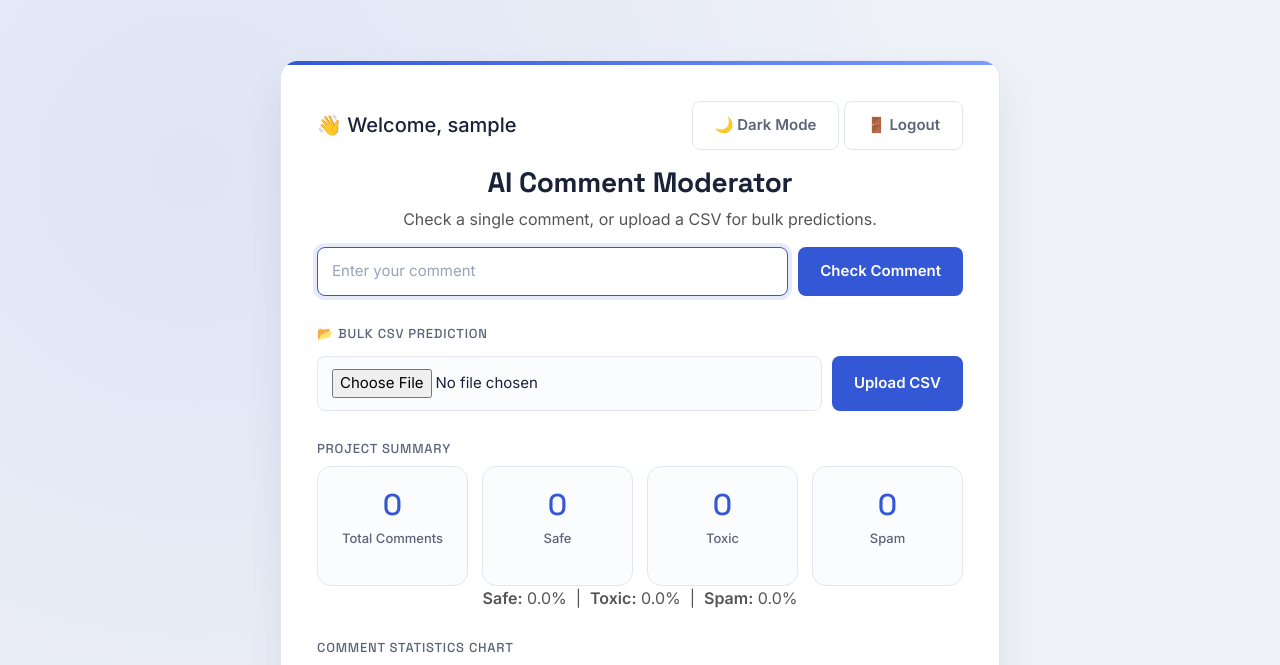
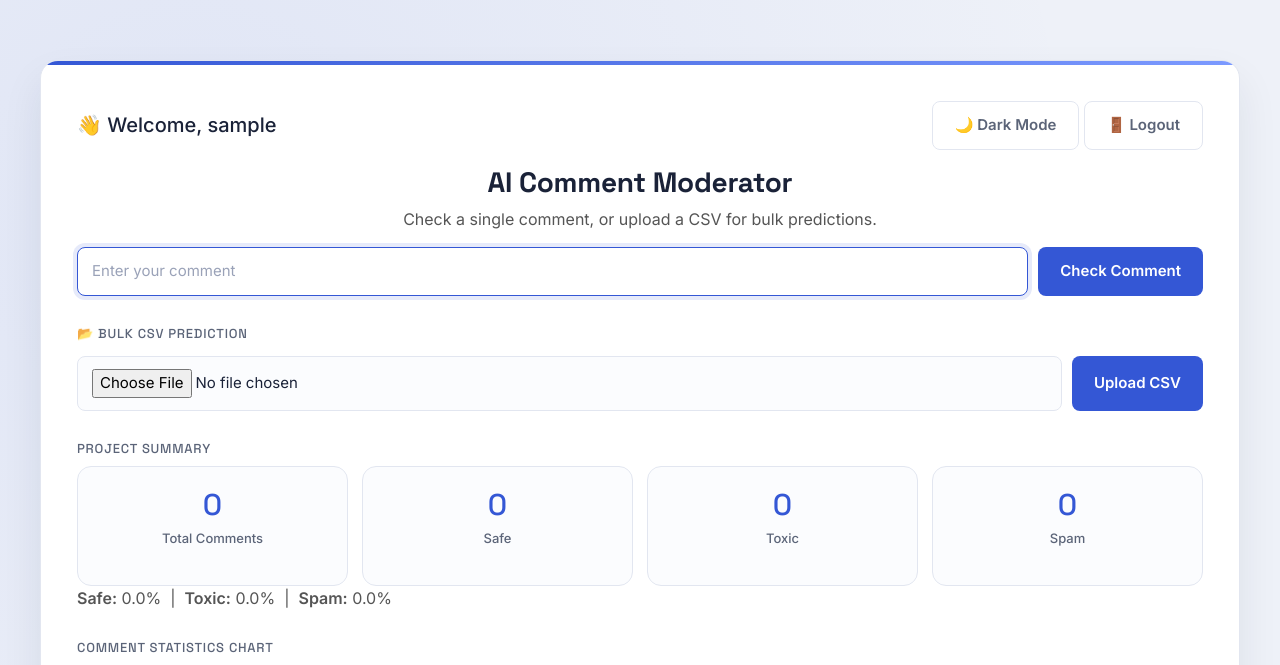
Before and after one commit to satyamsharma49371-del/AI-Comment-Moderator, a Flask app: page / in a window 1280 px wide. Shown: the top 665 px of the page. Run offline with Flask 3, Linux system fonts and the light colour scheme; the visitor is signed in with stand-in values (Sample User, id 1); data that the repository does not hold is empty; parts of the project's set-up code (start-up, migrations or seed data) failed here and were passed over.

```diff
--- a/static/style.css
+++ b/static/style.css
@@ -42,6 +42,16 @@ body {
     text-align: center;
     position: relative;
     overflow: hidden;
+}
+
+.container.wide {
+    max-width: 1200px;
+    text-align: left;
+}
+
+.container.wide h1,
+.container.wide .subtitle {
+    text-align: center;
 }
 
 .container::before {
@@ -268,5 +278,4 @@ li {
 @media (max-width: 600px) {
     .container { padding: 24px 20px; margin: 20px auto; }
     .dashboard { flex-direction: column; }
-    input { width: 100%; }
-}
+    input { width: 100%; }}
--- a/templates/index.html
+++ b/templates/index.html
@@ -9,7 +9,7 @@
 </head>
 <body>
 
-<div class="container">
+<div class="container wide">
 
     <div class="d-flex justify-content-between align-items-center mb-3">
         <h5 class="m-0">👋 Welcome, {{ username }}</h5>
```
Also changed, not shown: 1 other file.
